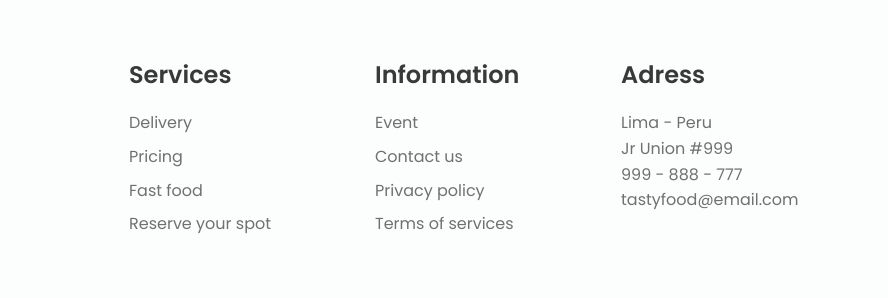
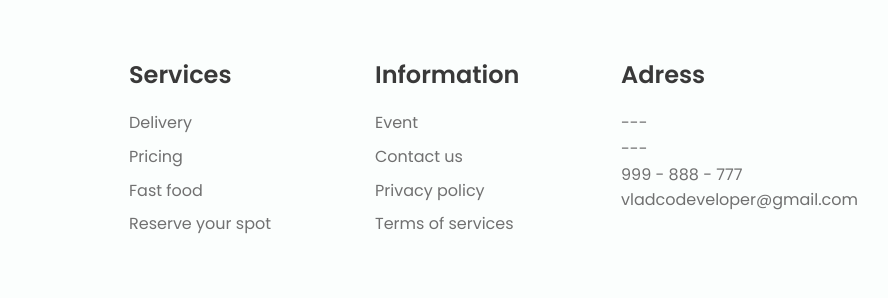
Before and after one commit to vladcodeveloper/restaurant-website-exemple, a plain HTML site: page index.html in a window 1280 px wide. Shown: the part 2703-3001 px from the top of the page, 277-1165 px from the left. Drawn offline with nearby package versions, Linux system fonts and the light colour scheme.

Commit message:
Update index.html

```diff
--- a/index.html
+++ b/index.html
@@ -443,10 +443,10 @@
                 <div class="footer__content">
                     <h3 class="footer__title">Adress</h3>
                     <ul>
-                        <li>Lima - Peru</li>
-                        <li>Jr Union #999</li>
+                        <li>---</li>
+                        <li>---</li>
                         <li>999 - 888 - 777</li>
-                        <li>tastyfood@email.com</li>
+                        <li>vladcodeveloper@gmail.com</li>
                     </ul>
                 </div>
             </div>
```
